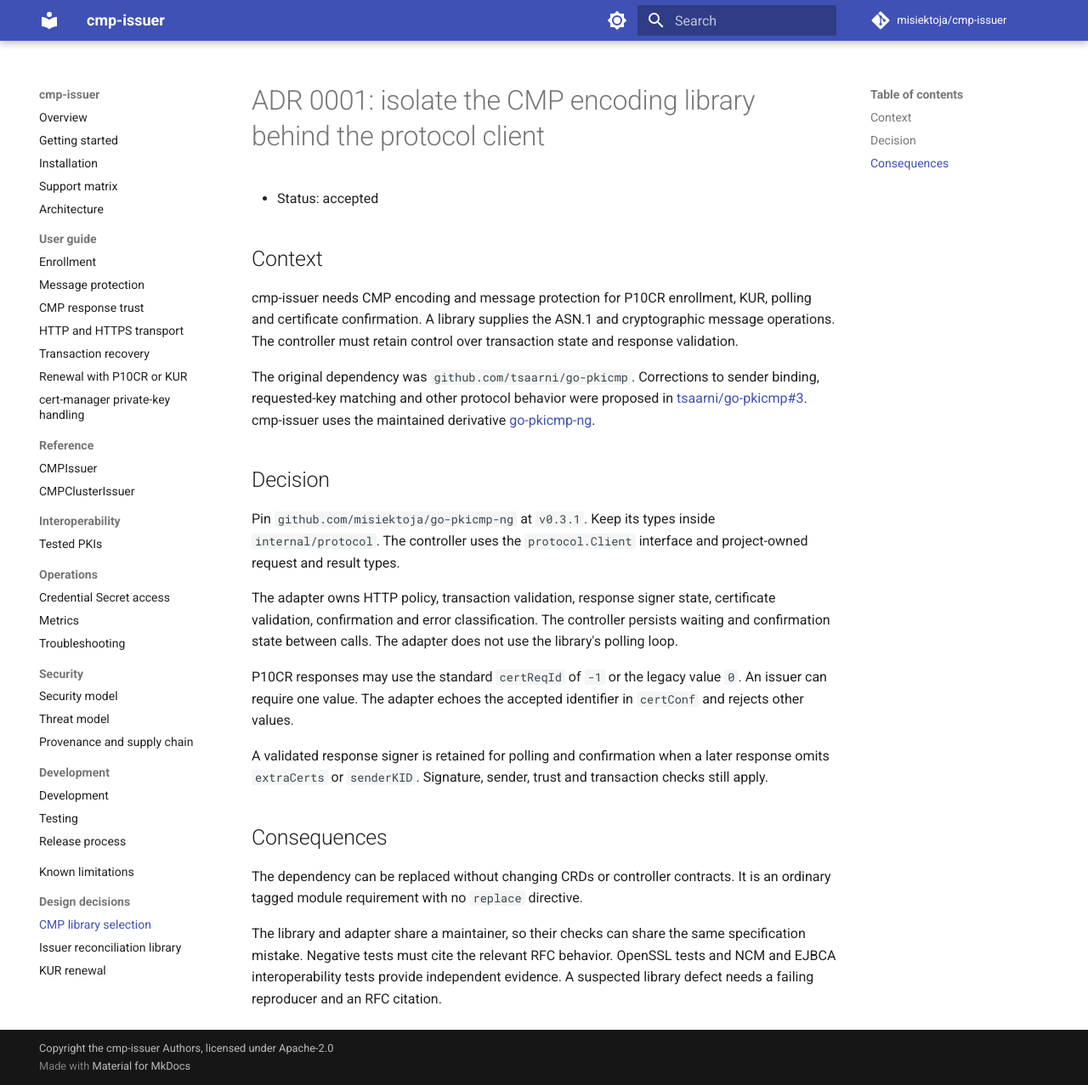
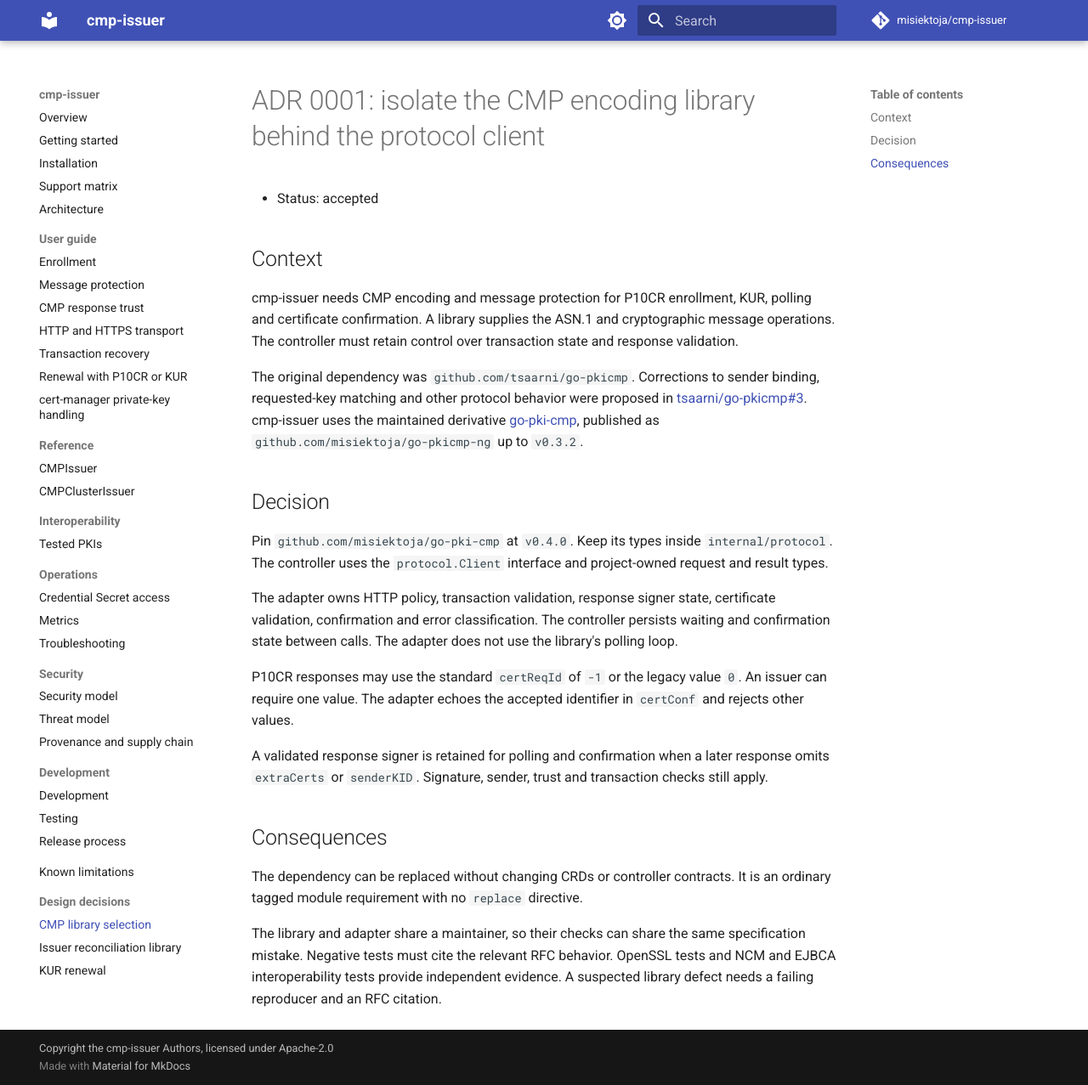
Before and after one commit to misiektoja/cmp-issuer, an MkDocs documentation site: the page built from docs/adr/0001-cmp-library.md, in a window 1280 px wide and 1277 px high. Shown: the whole window at 85% size. Built offline with MkDocs 1.6.1 and Material for MkDocs 9.7.7, drawn with Linux system fonts in a browser that asks for light colours; comment, search, counter and statistics services are not loaded.

Commit message:
docs: name go-pki-cmp v0.4.0 as the CMP library
Signed-off-by: misiektoja <misiektoja-github@rm-rf.ninja>

```diff
--- a/docs/adr/0001-cmp-library.md
+++ b/docs/adr/0001-cmp-library.md
@@ -6,11 +6,11 @@
 
 cmp-issuer needs CMP encoding and message protection for P10CR enrollment, KUR, polling and certificate confirmation. A library supplies the ASN.1 and cryptographic message operations. The controller must retain control over transaction state and response validation.
 
-The original dependency was `github.com/tsaarni/go-pkicmp`. Corrections to sender binding, requested-key matching and other protocol behavior were proposed in [tsaarni/go-pkicmp#3](https://github.com/tsaarni/go-pkicmp/pull/3). cmp-issuer uses the maintained derivative [go-pkicmp-ng](https://github.com/misiektoja/go-pkicmp-ng).
+The original dependency was `github.com/tsaarni/go-pkicmp`. Corrections to sender binding, requested-key matching and other protocol behavior were proposed in [tsaarni/go-pkicmp#3](https://github.com/tsaarni/go-pkicmp/pull/3). cmp-issuer uses the maintained derivative [go-pki-cmp](https://github.com/misiektoja/go-pki-cmp), published as `github.com/misiektoja/go-pkicmp-ng` up to `v0.3.2`.
 
 ## Decision
 
-Pin `github.com/misiektoja/go-pkicmp-ng` at `v0.3.1`. Keep its types inside `internal/protocol`. The controller uses the `protocol.Client` interface and project-owned request and result types.
+Pin `github.com/misiektoja/go-pki-cmp` at `v0.4.0`. Keep its types inside `internal/protocol`. The controller uses the `protocol.Client` interface and project-owned request and result types.
 
 The adapter owns HTTP policy, transaction validation, response signer state, certificate validation, confirmation and error classification. The controller persists waiting and confirmation state between calls. The adapter does not use the library's polling loop.
 
```
Also changed, not shown: THIRD_PARTY_NOTICES.md (+2 -2 lines), docs/architecture.md (+1 -1 lines), docs/development/development.md (+2 -2 lines), docs/provenance.md (+2 -2 lines).
